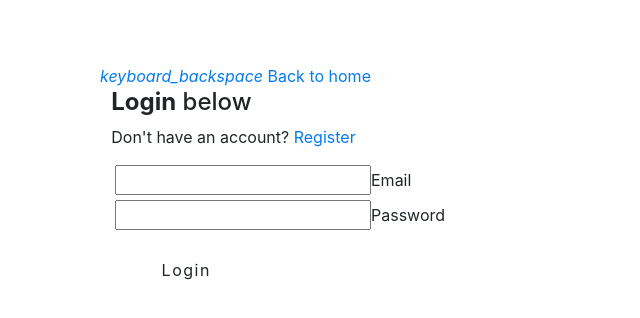
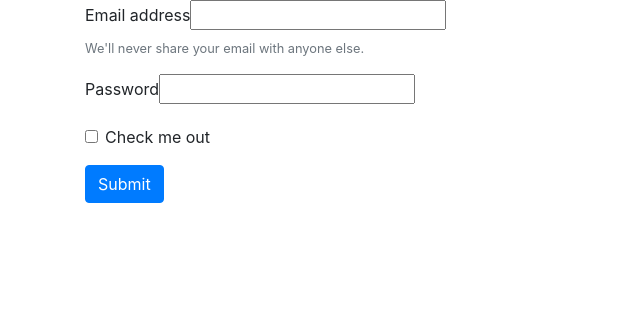
Before and after one commit to adam-verma/FoodFeed, a React (Create React App) app in the folder client/: page /Login in a window 1280 px wide. Shown: the top 318 px of the page, without its empty margins (0-640 px from the left). Built offline with nearby package versions, Linux system fonts and the light colour scheme.

Commit message:
styling a nav bar for the starter page

```diff
--- a/client/src/components/Login/index.js
+++ b/client/src/components/Login/index.js
@@ -19,8 +19,11 @@ componentWillReceiveProps(nextProps) {
 // push user to dashboard when they login
     }
 if (nextProps.errors) {
+
+
       this.setState({
         errors: nextProps.errors
+
       });
     }
   }
@@ -37,24 +40,13 @@ this.props.loginUser(userData); // since we handle the redirect within our compo
   };
 render() {
     const { errors } = this.state;
+    console.log(errors)
 return (
-      <div className="container">
-        <div style={{ marginTop: "4rem" }} className="row">
-          <div className="col s8 offset-s2">
-            <Link to="/" className="btn-flat waves-effect">
-              <i className="material-icons left">keyboard_backspace</i> Back to
-              home
-            </Link>
-            <div className="col s12" style={{ paddingLeft: "11.250px" }}>
-              <h4>
-                <b>Login</b> below
-              </h4>
-              <p className="grey-text text-darken-1">
-                Don't have an account? <Link to="/register">Register</Link>
-              </p>
-            </div>
+    <React.Fragment>
 <form noValidate onSubmit={this.onSubmit}>
-              <div className="input-field col s12">
+<div className="form-group">
+     <span>{errors.email} {errors.emailnotfound}</span>
+  <label for="exampleInputEmail1">Email address</label>
   <input
         onChange={this.onChange}
         value={this.state.email}
@@ -65,15 +57,12 @@ return (
             invalid: errors.email || errors.emailnotfound
          })}
   />
-                <label htmlFor="email">Email</label>
-                <span className="red-text">
-                  {errors.email}
-                  {errors.emailnotfound}
-                </span>
+
+  <small id="emailHelp" className="form-text text-muted">We'll never share your email with anyone else.</small>
 </div>
-              <div className="input-field col s12">
-                <input
-                  onChange={this.onChange}
+<div className="form-group">
+  <label for="exampleInputPassword1">Password</label>
+  <input  onChange={this.onChange}
                   value={this.state.password}
                   error={errors.password}
                   id="password"
@@ -82,31 +71,17 @@ return (
                     invalid: errors.password || errors.passwordincorrect
                   })}
      />
-                <label htmlFor="password">Password</label>
-                <span className="red-text">
-                  {errors.password}
-                  {errors.passwordincorrect}
-                </span>
+     <p> {errors.password}
+         {errors.passwordincorrect}</p>
 </div>
-              <div className="col s12" style={{ paddingLeft: "11.250px" }}>
-                <button
-                  style={{
-                    width: "150px",
-                    borderRadius: "3px",
-                    letterSpacing: "1.5px",
-                    marginTop: "1rem"
-                  }}
-                  type="submit"
-                  className="btn btn-large waves-effect waves-light hoverable blue accent-3"
-                >
-                  Login
-                </button>
+<div className="form-group form-check">
+  <input type="checkbox" className="form-check-input" id="exampleCheck1" />
+  <label className="form-check-label" for="exampleCheck1">Check me out</label>
 </div>
+<button type="submit" className="btn btn-primary">Submit</button>
 </form>
-          </div>
-        </div>
-      </div>
-    );
+</React.Fragment>
+    )
   }
 }
 Login.propTypes = {
--- a/client/src/components/NavBar-Start/index.js
+++ b/client/src/components/NavBar-Start/index.js
@@ -12,9 +12,18 @@ function Navbar(props) {
     </button>
 
     <div className="collapse navbar-collapse" id="navbarSupportedContent">
+      <ul className ="navbar-nav ml-auto">
+          <li className="nav-item active">
+          <a  className="nav-link" href="/Login">Login</a>
+          </li>
 
-    <a href="/Login"><button className="btn btn-outline-success my-2 my-sm-0 LoginBtn">Login</button></a>
-    <a href="/SignUp"><button className="btn btn-outline-success my-2 my-sm-0 SignUpBtn">SignUp</button></a>
+          <li className="nav-item ">
+          <a  className="nav-link" href="/Signup">SignUp</a>
+          </li>
+
+
+      </ul>
+
 
     </div>
   </nav>
```
Lines whose indentation alone changed are shown as unchanged.
